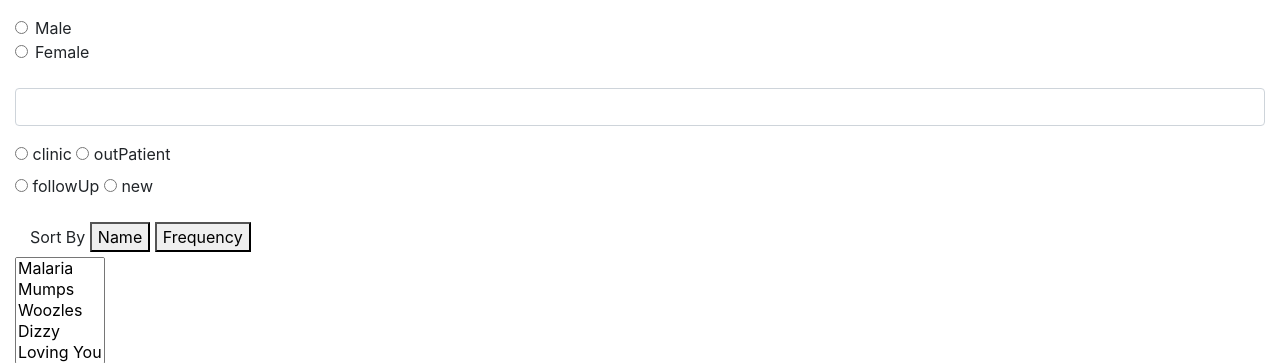
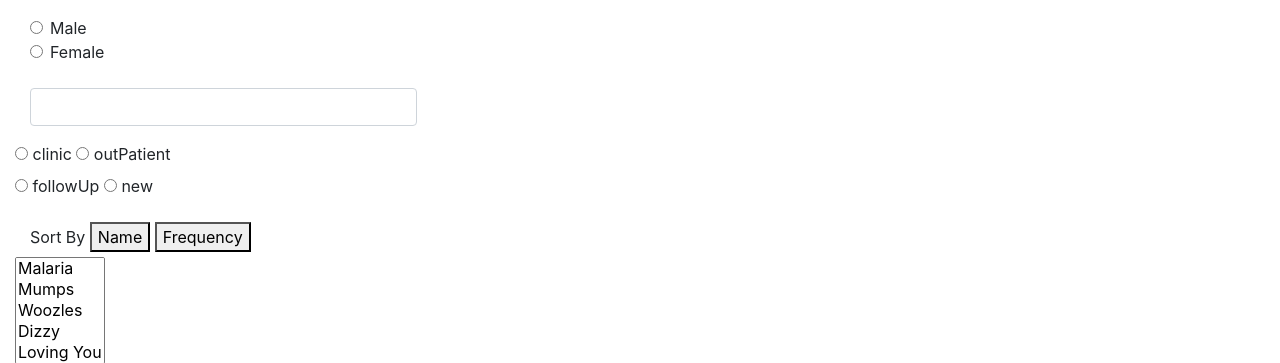
Before and after one commit to EvanFCMoses/statLoggerWebpage, a Django app: page /encounter/ in a window 1280 px wide. Shown: the top 363 px of the page. Run offline with Django 3.2, Linux system fonts and the light colour scheme; some libraries are stand-ins or nearby versions.

Commit message:
adding more divs to fix vertical formatting

```diff
--- a/statWebApp/encounter/templates/dataEntry.html
+++ b/statWebApp/encounter/templates/dataEntry.html
@@ -18,17 +18,23 @@
         <div id="layoutSidenav_content">
             <p>
                 <div class="container-fluid">
+                    <div class="col-md-4">
                         <div class="form-check">
                             <input class="form-check-input" type="radio" id="genderIndicationMale" name="gender">
                             <label class="form-check-label" for="genderIndicationMale">Male</label>
                         </div>
+                    </div>
+                    <div class="col-md-4">
                         <div class="form-check">
                             <input class="form-check-input" type="radio" id="genderIndicationFemale" name="gender">
                             <label class="form-check-label" for="genderIndicationFemale">Female</label>
                         </div>
+                    </div>
+                    <div class="col-md-4">
                         <div class="mb-3">
                             <label for="ageInput" class="form-label"></label>
                             <input type="number" class="form-control" id="ageInput"></div>
+                        </div>
                     </div>
                 </div>
                 <div class="container-fluid">
```
Lines whose indentation alone changed are shown as unchanged.
